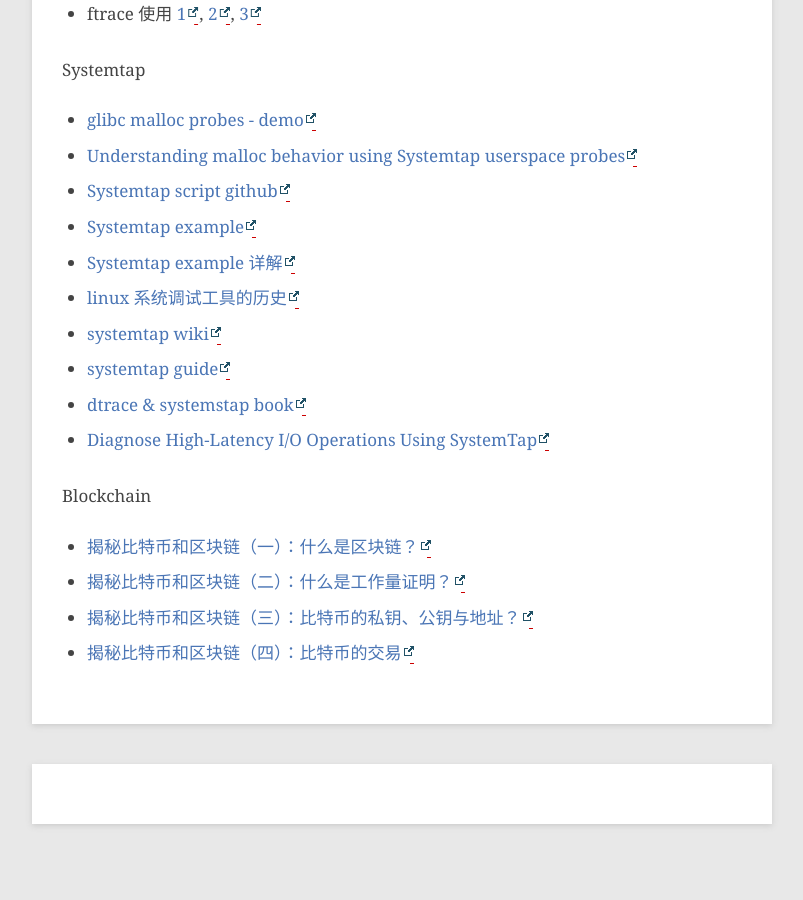
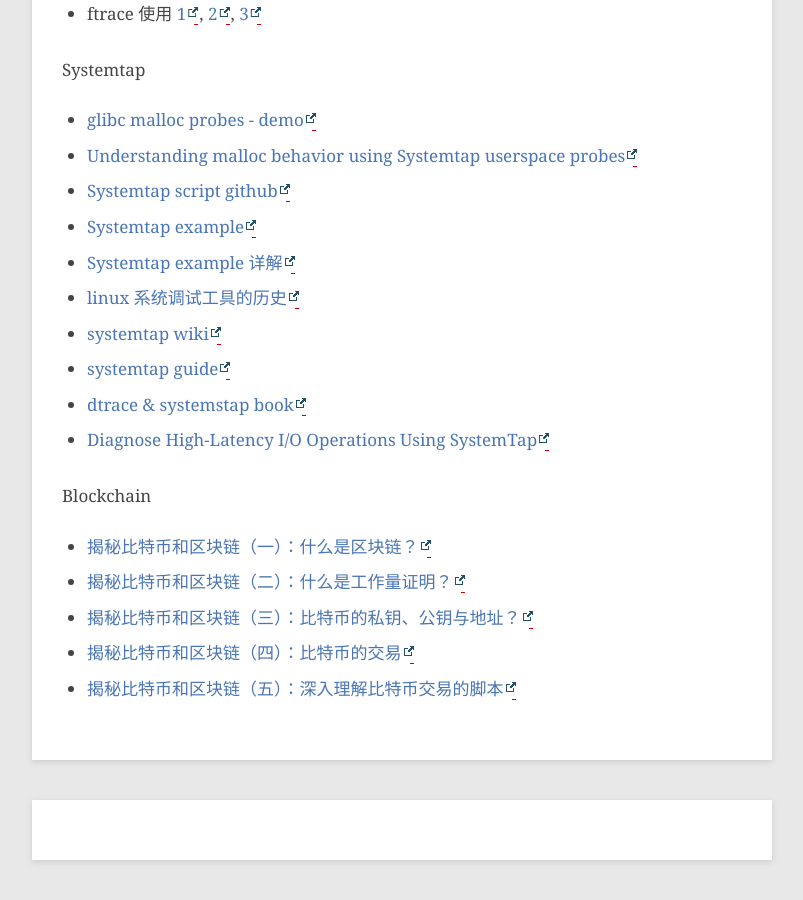
Before and after one commit to hushi55/hushi55.github.io, a Jekyll site: the page built from _posts/blog/2015-01-30-blogs.md, in a window 1280 px wide and 900 px high, scrolled down 5765 px. Shown: the whole window, without its empty margins (78-881 px from the left). Built offline with Jekyll 4.4.1, drawn with Linux system fonts in a browser that asks for light colours; comment, search, counter and statistics services are not loaded; before the commit the page ends 6629 px from its top, so only the background shows below that.

Commit message:
Update 2015-01-30-blogs.md

```diff
--- a/_posts/blog/2015-01-30-blogs.md
+++ b/_posts/blog/2015-01-30-blogs.md
@@ -203,6 +203,9 @@
 - [揭秘比特币和区块链（二）：什么是工作量证明？](http://www.infoq.com/cn/articles/bitcoin-and-block-chain-part02?utm_source=infoq&utm_campaign=user_page&utm_medium=link)
 - [揭秘比特币和区块链（三）：比特币的私钥、公钥与地址？](http://www.infoq.com/cn/articles/bitcoin-and-block-chain-part03?utm_source=infoq&utm_campaign=user_page&utm_medium=link)
 - [揭秘比特币和区块链（四）：比特币的交易](http://www.infoq.com/cn/articles/bitcoin-and-block-chain-part04)
+- [揭秘比特币和区块链（五）：深入理解比特币交易的脚本](http://www.infoq.com/cn/articles/deep-understanding-of-bitcoin-transaction-script)
+
+
 
 [-10]:    http://hushi55.github.io/  "-10"
 [ftrace_1]: http://www.ibm.com/developerworks/cn/linux/l-cn-ftrace1/index.html	"1"
```
